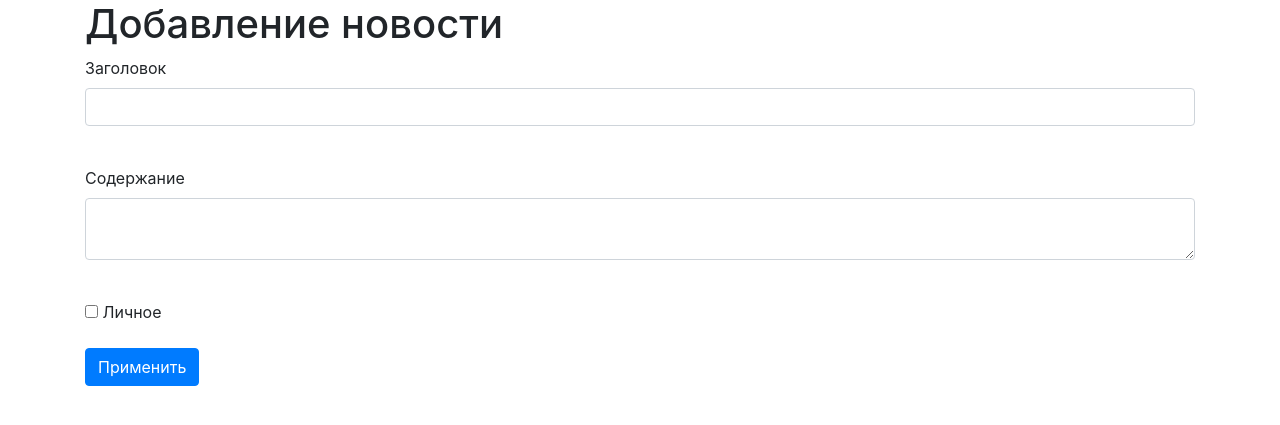
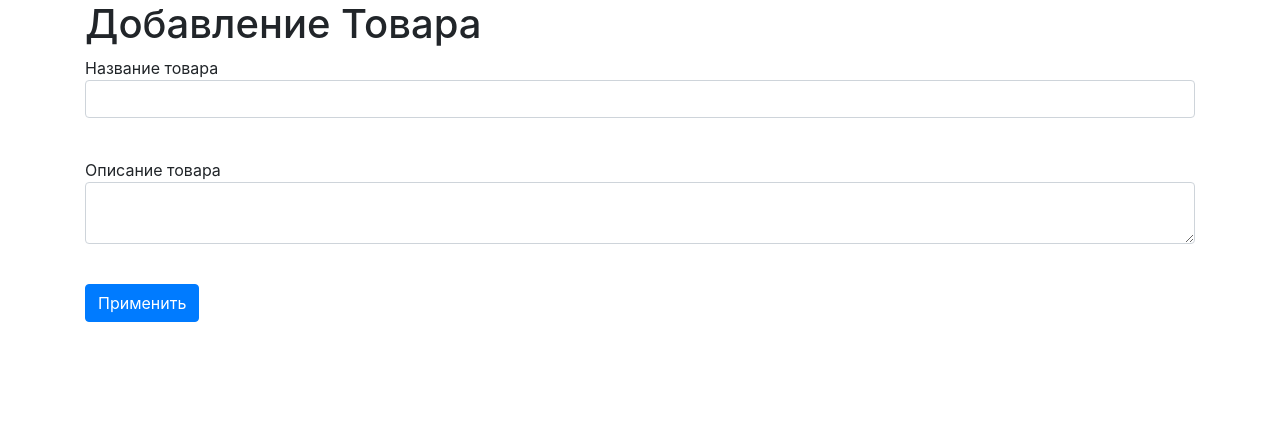
Before and after one commit to AlexeyBirukov1/GL2, a Flask app: page /news in a window 1280 px wide. Shown: the part 56-481 px from the top of the page. Run offline with Flask 2, Linux system fonts and the light colour scheme; the first user in the database is signed in; some libraries are stand-ins or nearby versions.

Commit message:
Добавление админа

```diff
--- a/main_app.py
+++ b/main_app.py
@@ -122,7 +122,7 @@ def edit_news(id):
         else:
             abort(404)
     return render_template('news.html',
-                           title='Редактирование новости',
+                           title='Редактирование товара',
                            form=form
                            )
 
--- a/templates/index.html
+++ b/templates/index.html
@@ -2,7 +2,7 @@
 
 {% block content %}
 <h1>Каталог товаров</h1>
-{% if current_user.is_authenticated %}
+{% if current_user.admin == '1' %}
     <a href="news" class="btn btn-secondary">Добавить товар</a>
 {% endif %}
 {% for item in news%}
@@ -20,12 +20,13 @@
 
     </div>
     <div>
+<!--        current_user.is_authenticated-->
         <a href="" class="btn btn-warning">
             Купить
 
         </a>
     </div>
-    {% if current_user.is_authenticated and current_user == item.user %}
+    {% if current_user.admin == 1 %}
     <div>
         <a href="/news/{{ item.id }}" class="btn btn-warning">
             Изменить
--- a/templates/news.html
+++ b/templates/news.html
@@ -1,11 +1,11 @@
 {% extends "base.html" %}
 
 {% block content %}
-<h1>Добавление новости</h1>
+<h1>Добавление Товара</h1>
 <form action="" method="post">
     {{ form.hidden_tag() }}
     <p>
-        {{ form.title.label }}<br>
+        Название товара<br>
         {{ form.title(class="form-control") }}<br>
         {% for error in form.title.errors %}
             <p class="alert alert-danger" role="alert">
@@ -14,7 +14,7 @@
         {% endfor %}
     </p>
     <p>
-        {{ form.content.label }}<br>
+        Описание товара<br>
         {{ form.content(class="form-control") }}<br>
         {% for error in form.content.errors %}
             <p content="alert alert-danger" role="alert">
@@ -22,7 +22,7 @@
             </p>
         {% endfor %}
     </p>
-    <p>{{ form.is_private() }} {{ form.is_private.label }}</p>
+
     <p>{{ form.submit(type="submit", class="btn btn-primary") }}</p>
     {{message}}
 </form>
```
Also changed, not shown: db/blogs.db.
